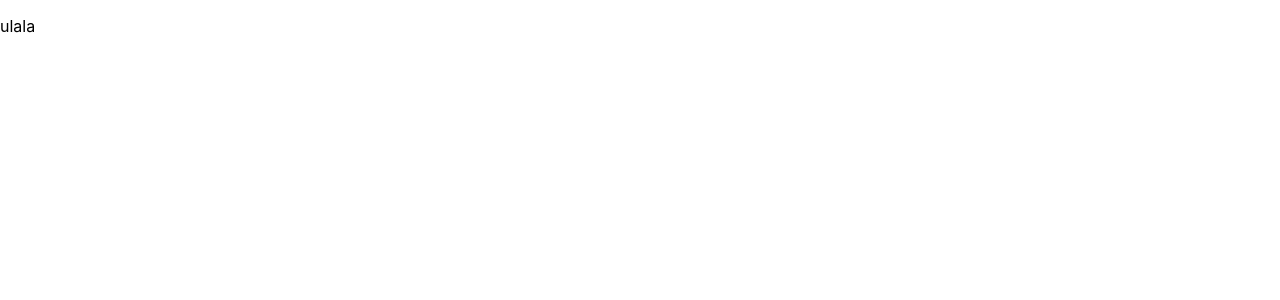
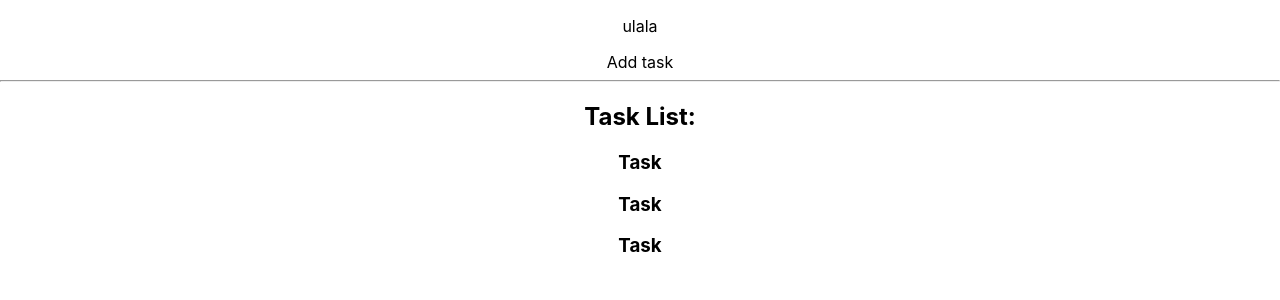
Before and after one commit to simonsGoneCoding/To-Do-App-in-REACT-, a React (Create React App) app: page / in a window 1280 px wide. Shown: the top 300 px of the page. Built offline with nearby package versions, Linux system fonts and the light colour scheme.

Commit message:
structure between components completed

```diff
--- /dev/null
+++ b/src/components/AddTask.js
@@ -0,0 +1,15 @@
+import React, { Component } from "react";
+
+class AddTask extends Component {
+  state = {};
+  render() {
+    return (
+      <div className="form">
+        <div>Add task</div>
+        <hr />
+      </div>
+    );
+  }
+}
+
+export default AddTask;
--- a/src/components/App.js
+++ b/src/components/App.js
@@ -1,12 +1,16 @@
 import React, { Component } from "react";
 import "./App.css";
+import AddTask from "./AddTask";
+import TaskList from "./TaskList";
 
 class App extends Component {
   state = {};
   render() {
     return (
-      <div>
+      <div className="App">
         <p>ulala</p>
+        <AddTask />
+        <TaskList />
       </div>
     );
   }
--- /dev/null
+++ b/src/components/Task.js
@@ -0,0 +1,7 @@
+import React from "react";
+
+const Task = () => {
+  return <h3>Task</h3>;
+};
+
+export default Task;
--- /dev/null
+++ b/src/components/TaskList.js
@@ -0,0 +1,15 @@
+import React from "react";
+import Task from "./Task";
+
+const TaskList = () => {
+  return (
+    <div>
+      <h2>Task List:</h2>
+      <Task />
+      <Task />
+      <Task />
+    </div>
+  );
+};
+
+export default TaskList;
```
